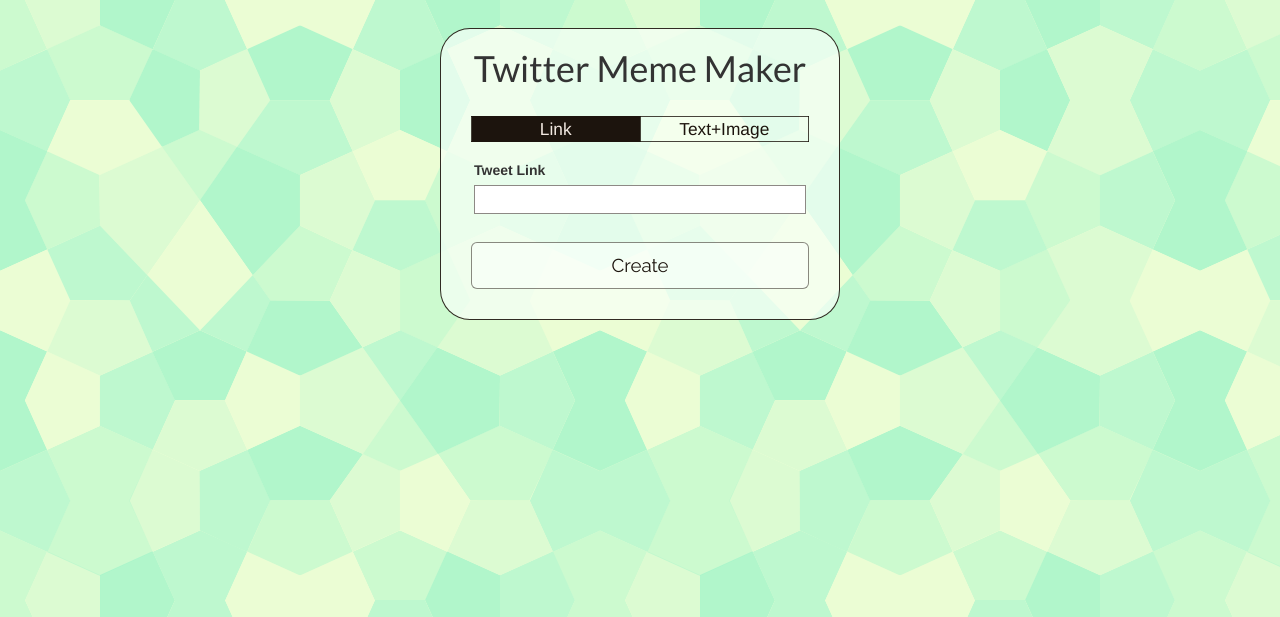
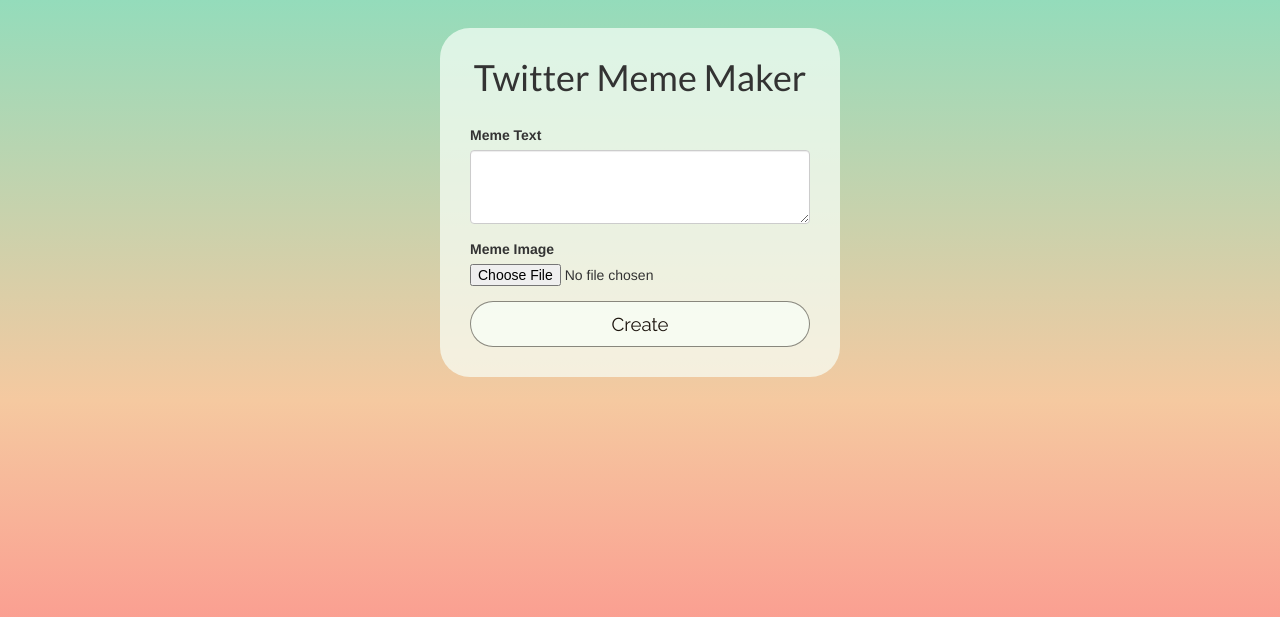
Before and after one commit to osmanylc/twitter-meme-maker, a Flask app: page / in a window 1280 px wide. Shown: the top 617 px of the page. Run offline with Flask 2, Linux system fonts and the light colour scheme; some libraries are stand-ins or nearby versions.

Commit message:
Made code more readable and organized.

```diff
--- a/main.py
+++ b/main.py
@@ -1,4 +1,4 @@
-from flask import Flask, render_template
+from flask import Flask, render_template, request
 app = Flask(__name__)
 
 @app.route('/')
--- a/static/make_meme.js
+++ b/static/make_meme.js
@@ -1,129 +1,67 @@
-var memePadding = 10;
+/* Runs when the page finishes loading */
+$(function() {
+    //set css for the meme itself
+    $('#meme-container').css(memeContainerCSS);
+    $('#meme-text').css(memeTextCSS);
+    $('#meme-image').css(memeImageCSS);
 
-var textCSS = {"font-family" : "Helvetica Neue,Helvetica,Arial,sans-serif",
-                "font-size" : "26px",
-                "line-height" : "32px",
-                "font-weight" : "300",
-                "letter-spacing" : ".01em",
-                "word-wrap" : "break-word",
-                "color" : "#292f33",
-                "width" : "inherit"
-            };
-
-var imageCSS = {"border-radius": "5px",
-                "margin-top": "10px",
-                "position": "relative",
-                "display" : "block",
-                "overflow": "hidden",
-                "vertical-align": "top"
-            };
-
-var memeContainerCSS = {"background-color" : "#fff",
-                        "width" : "500px",
-                        "padding" : memePadding + "px",
-                        "border-bottom" : "0",
-                        "border-top-left-radius" : "5px",
-                        "border-top-right-radius" : "5px",
-                        "overflow": "hidden",
-                        "display": "block"
-                    };
-
-//define elements
-var memeContainer = document.createElement("div");
-var textContainer = document.createElement("div");
-var imageContainer = document.createElement("img");
-
-//removes automatic padding and margin in the body element
-var style = document.createElement("style");
-style.innerHTML = "body {padding:0; margin:0}";
-
-//build element hierarchy
-memeContainer.appendChild(style);
-memeContainer.appendChild(textContainer);
-memeContainer.appendChild(imageContainer);
-
-$(memeContainer).css(memeContainerCSS);
-$(textContainer).css(textCSS);
-$(imageContainer).css(imageCSS);
-
-/* Runs when the page finishes loading */
-$(document).ready(function() {
-    // Fires when the "Create" button is clicked
     $('#create_button').click(onClickCreate);
-
-    $( "#tabs-container" ).tabs();
 });
 
 function onClickCreate() {
-    var memeTextArea = document.getElementById('meme_text');
-    var memeImageInput = document.getElementById('meme_image');
+    var memeTextArea = document.getElementById('meme-text-input');
+    var memeImageInput = document.getElementById('meme-image-input');
+    var missingWarning = document.getElementById('missing-warning');
 
     //checks if both an image and text are present
     if(memeImageInput.files[0] && memeTextArea.value) {
         var memeImage = memeImageInput.files[0];
         var memeText = memeTextArea.value;
+        missingWarning.style.display = "none";
 
         var reader = new FileReader();
         reader.onload = createMemeAfterImageIsURI(memeText, reader);
         reader.readAsDataURL(memeImage);
     }
-    //If image or text missing, alert the user
     else {
-        alert("Missing text or picture");
+        //TODO add style to warning sign
+         missingWarning.style.display = "block";
     }
 }
 
 function setMemeHTML(memeText, memeImageDataURI) {
-    textContainer.innerHTML = memeText;
+    var imageContainer = document.getElementById('meme-image');
+
+    document.getElementById('meme-text').innerHTML = memeText;
     imageContainer.src = memeImageDataURI;
 
     //make sure image doesn't go over the height and width limits.
     //also preserves image proportions.
     if (imageContainer.naturalHeight > imageContainer.naturalWidth) {
-        $(imageContainer).css({"height" : "450px", "width" : "auto",
-            "margin-left" : "auto", "margin-right" : "auto", "padding-right" : "20px"});
+        $(imageContainer).css({"height" : "450px", "width" : "auto"});
     } else {
-        $(imageContainer).css({"width" : "500px", "height" : "auto"});
+        $(imageContainer).css({"width" : "480px", "height" : "auto"});
     }
 }
 
-function getImageDownloadContainer(imgSrc) {
-    var divisionLine = document.createElement("hr");
-    var downloadBtn = document.createElement("a");
-    var downloadGlyphicon = document.createElement("span");
-    var meme = document.createElement("img");
-
-    $(downloadGlyphicon).addClass("glyphicon glyphicon-download-alt");
-
-    downloadBtn.appendChild(downloadGlyphicon);
-    downloadBtn.innerHTML += ' Download';
-    downloadBtn.id = "download-meme";
-    downloadBtn.href = imgSrc;
-    downloadBtn.download = "meme_" + Date.now();
-
-    meme.src = imgSrc;
-
-    $(downloadBtn).addClass("btn btn-lg btn-block action-button");
-    $(meme).addClass("image");
-    $(meme).attr("id", "meme");
-
-    return [divisionLine, meme, downloadBtn];
+function createStyleSheetLink(link) {
+    var ss = document.createElement("link");
+    ss.type = "text/css";
+    ss.rel = "stylesheet";
+    ss.href = "meme_style.css";
 }
 
 function createMemeAfterImageIsURI(memeText, reader) {
     return function () {
         var memeImageDataURI = reader.result;
+        var memeContainer = document.getElementById('meme-container');
+
         setMemeHTML(memeText, memeImageDataURI);
 
-        //used to get the size of the canvas
-        memeContainer.style.visibility = "hidden";
-        document.body.appendChild(memeContainer);
-
-        var canvasWidth = $(memeContainer).outerWidth() + 2*memePadding;
+        //get the size of the canvas
+        var canvasWidth = $(memeContainer).outerWidth();
         var canvasHeight = $(memeContainer).outerHeight();
-
-        document.body.removeChild(memeContainer);
-        memeContainer.style.visibility = "";
+        console.log(canvasWidth);
 
         //make canvas element
         var canvas = document.createElement("canvas");
@@ -136,20 +74,57 @@
         ctx.fillRect(0, 0, canvasWidth, canvasHeight);
 
         //call rasterizeHTML with html we created
-        var html = memeContainer.outerHTML;
-        rasterizeHTML.drawHTML(html, canvas).then(function success(renderResult) {
+        var canvasDocument = document.implementation.createHTMLDocument();
+        canvasDocument.body.appendChild(memeContainer.cloneNode(true));
+
+        //fixes the extra margin added by default
+        var marginFixStyle = document.createElement('style');
+        marginFixStyle.innerHTML = "body {margin: 0; padding: 0;}";
+        canvasDocument.head.appendChild(marginFixStyle);
+
+        canvasDocument.getElementById('meme-container').style.display = "block";
+
+        rasterizeHTML.drawDocument(canvasDocument, canvas).then(function success(renderResult) {
             //convert canvas to a png image and attach it to the page
             var memeSrc = canvas.toDataURL();
 
-            if($("#meme").length == 0) {
-                var downloadMemeElts = getImageDownloadContainer(memeSrc);
-                $("#main-content").append(downloadMemeElts);
-            } else {
-                $("#meme").attr("src", memeSrc);
-                $("#download-meme").attr("href", memeSrc);
+            var downloadContent = document.getElementById('download-content');
+            var downloadButton = document.getElementById('download-meme-button');
+            var downloadMemeImage = document.getElementById('meme');
+
+            downloadButton.href = memeSrc;
+            downloadButton.download = 'meme_' + Date.now();
+            downloadMemeImage.src = memeSrc;
+
+            if(downloadContent.style.display == "none") {
+                downloadContent.style.display = "block";
             }
         }, function error(e) {
                 console.log('there was an error');
         });
     };
 }
+
+var memeTextCSS = {"font-family" : "Helvetica Neue,Helvetica,Arial,sans-serif",
+                "margin": "5px 10px 0px 10px",
+                "font-size" : "26px",
+                "line-height" : "32px",
+                "font-weight" : "300",
+                "letter-spacing" : ".01em",
+                "word-wrap" : "break-word",
+                "color" : "#292f33",
+                "width" : "inherit"
+            };
+
+var memeImageCSS = {"border-radius": "5px",
+                "margin": "10px auto",
+                "position": "relative",
+                "display" : "block",
+                "overflow": "hidden",
+                "vertical-align": "top"
+            };
+
+var memeContainerCSS = {"background-color" : "#fff",
+                        "width" : "500px",
+                        "overflow": "hidden"
+                    };
--- a/static/style.css
+++ b/static/style.css
@@ -9,13 +9,14 @@
 
 	/* Background pattern from subtlepatterns.com */
 	background-image: url("images/congruent_pentagon.png");
+	background: linear-gradient(0deg, rgb(255,124,133), rgb(245,201,160), rgb(148,220,187));
 }
 
 .content-area {
 	background-color : rgba(248,255,248,0.7);
 	margin: 50px;
-	padding: 0px 30px 30px 30px;
-	border: 1px solid rgba(28,20,13,0.9);
+	padding: 30px;
+	/*border: 1px solid rgba(28,20,13,0.9);*/
 	border-radius: 30px;
 	margin-top: 2em;
 	margin-right: auto;
@@ -27,6 +28,7 @@
 	font-family: 'Lato', sans-serif;
 	text-align: center;
 	margin-bottom: 0.75em;
+	margin-top: 0em;
 }
 
 input[type="text"], #meme_text {
@@ -56,17 +58,22 @@
 	color : #1C140D;
 	border: 1px solid rgba(28,20,13,0.5);
 	font-size: 14pt;
+	border-radius: 4em;
 	transition: background-color 0.2s, color 0.2s;
 }
 
 .action-button:hover {
-	background-color : rgba(28,20,13,0.90);
+	background-color : rgb(28,20,13);
 	color : #F2E9E1;
 	transition: background-color 0.2s, color 0.2s;
 }
 
 .action-button:active {
 	background-color: rgba(28,20,13,0.80);
+}
+
+.action-button:focus, .action-button:active:focus{
+	outline: none;
 }
 
 .download-content {
@@ -90,48 +97,3 @@
 	max-width: 100%;
 	margin-bottom: 20px;
 }
-
-/*Tabs styling*/
-.ui-tabs-nav {
-	display: table;
-	border-collapse: collapse;
-	width: 100%;
-	table-layout: fixed;
-	padding: 0px;
-	margin-bottom: 0px;
-}
-
-.ui-tabs-nav li {
-	display: table-cell;
-	text-align: center;
-	border: 1px solid rgba(28,20,13,0.8);
-	outline: none;
-	color: #1C140D;
-	font-size: 13pt;
-}
-
-.ui-tabs-anchor {
-	color: #1C140D;
-	font-size: 13pt;
-	display: block;
-}
-
-li.ui-tabs-active .ui-tabs-anchor, .ui-tabs-nav li.ui-tabs-active {
-	color : #F2E9E1;
-}
-
-.ui-tabs-anchor:hover, .ui-tabs-anchor:focus{
-	color: inherit;
-	text-decoration: none;
-	outline: none;
-}
-
-.ui-tabs-active {
-	background-color : rgba(28,20,13,1.0);
-}
-
-.ui-tabs-panel {
-	padding: 3px;
-	margin-top: 15px;
-	margin-bottom: 10px;
-}
--- a/templates/index.html
+++ b/templates/index.html
@@ -10,41 +10,39 @@
 	<div id="main-content" class="content-area">
 		<h1 id="title">Twitter Meme Maker</h1>
 
-		<div id="tabs-container">
-			<ul>
-				<li><a href="#tweet-link-tab">Link</a></li>
-				<li><a href="#text-and-image-tab">Text+Image</a></li>
-			</ul>
+		<p id="missing-warning" class="bg-danger" style="display: none">Image or Text Missing</p>
 
-			<div id="tweet-link-tab">
-				<div class="form-group">
-					<label for="tweet-link">Tweet Link</label>
-					<input type="text"></input>
-				</div>
-			</div>
+		<div class="form-group">
+			<label for="meme_text">Meme Text</label>
+			<textarea class="form-control" rows="3" cols="35" id="meme-text-input"></textarea>
+		</div>
 
-			<div id="text-and-image-tab">
-				<div class="form-group">
-					<label for="meme_text">Meme Text</label>
-					<textarea class="form-control" rows="3" cols="35" id="meme_text"></textarea>
-				</div>
-
-				<div class="form-group">
-					<label for="meme_image">Meme Image</label>
-					<input type="file" accept="image/*" id="meme_image"></input>
-				</div>
-			</div>
+		<div class="form-group">
+			<label for="meme_image">Meme Image</label>
+			<input type="file" accept="image/*" id="meme-image-input"></input>
 		</div>
 
 		<input class="btn btn-lg btn-block action-button" id="create_button" type="button" value='Create'>
+
+		<div id="download-content" style="display:none">
+			<hr>
+
+			<img id="meme" class="image">
+			<a id="download-meme-button" class="btn btn-lg btn-block action-button">
+				<span class="glyphicon glyphicon-download-alt"></span> Download
+			</a>
+		</div>
 	</div>
 
+
+	<div id="meme-container" style="display:none">
+		<div id="meme-text"></div>
+		<img id="meme-image">
+	</div>
 
 	<script type="text/javascript" src="https://code.jquery.com/jquery-3.0.0.min.js" integrity="sha256-JmvOoLtYsmqlsWxa7mDSLMwa6dZ9rrIdtrrVYRnDRH0=" crossorigin="anonymous"></script>
 
 	<script type="text/javascript" src={{url_for('static', filename='jquery-ui.min.js')}}></script>
-
-	<script src="https://maxcdn.bootstrapcdn.com/bootstrap/3.3.6/js/bootstrap.min.js" integrity="sha384-0mSbJDEHialfmuBBQP6A4Qrprq5OVfW37PRR3j5ELqxss1yVqOtnepnHVP9aJ7xS" crossorigin="anonymous"></script>
 
 	<script type="text/javascript" src="https://cdnjs.cloudflare.com/ajax/libs/rasterizehtml/1.2.2/rasterizeHTML.allinone.js"></script>
 
```
Also changed, not shown: static/images/congruent_outline.png (added).
